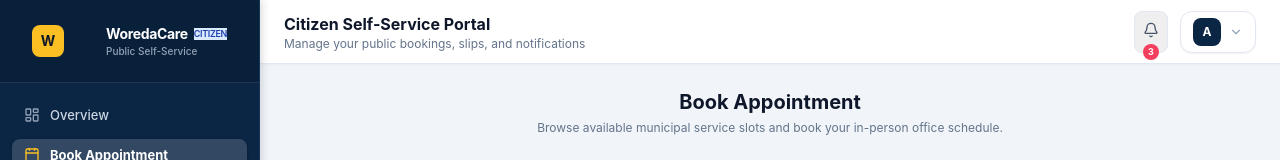
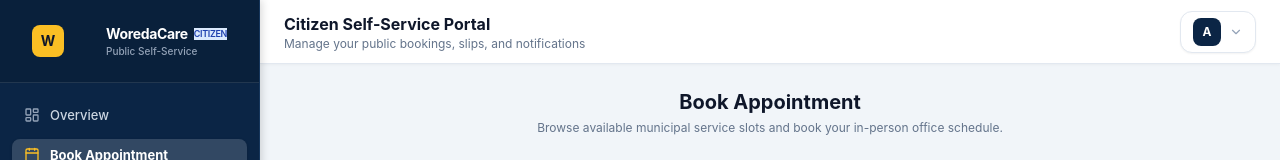
Before and after one commit to Amir3356/Woreda-Booking-and-Appointment-Management-System, a React (Vite) app in the folder client/: page /citizen/book in a window 1280 px wide. Shown: the top 160 px of the page. Built offline with nearby package versions, Linux system fonts and the light colour scheme.

Commit message:
refactor(citizen): remove notification bell icon from citizen dashboard header

```diff
--- a/client/components/layout/DashboardHeader.jsx
+++ b/client/components/layout/DashboardHeader.jsx
@@ -11,7 +11,11 @@ export default function DashboardHeader({ title, subtitle, showNotifications })
   const pathname = usePathname();
   const isAdmin = pathname?.startsWith("/admin");
   const isOfficer = pathname?.startsWith("/officer");
-  const shouldShowNotifications = showNotifications !== undefined ? showNotifications : (!isAdmin && !isOfficer);
+  const isCitizen = pathname?.startsWith("/citizen");
+  const shouldShowNotifications =
+    showNotifications !== undefined
+      ? showNotifications
+      : !isAdmin && !isOfficer && !isCitizen;
 
   const { notifications, markNotificationAsRead, markAllNotificationsAsRead, currentUser } = useStore();
   const [notifOpen, setNotifOpen] = useState(false);
--- a/client/pages/citizen/CitizenLayout.jsx
+++ b/client/pages/citizen/CitizenLayout.jsx
@@ -10,6 +10,7 @@ export default function CitizenLayout({ children }) {
         <DashboardHeader
           title="Citizen Self-Service Portal"
           subtitle="Manage your public bookings, slips, and notifications"
+          showNotifications={false}
         />
         <main className="flex-1 p-6 overflow-y-auto" style={{ backgroundColor: "#f1f5f9" }}>
           {children || <Outlet />}
```
